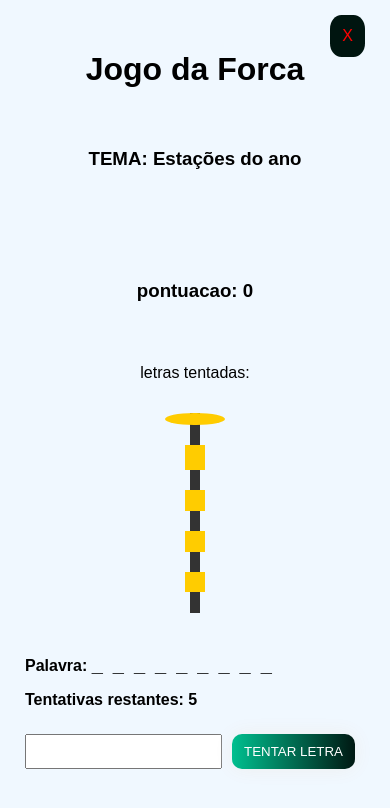
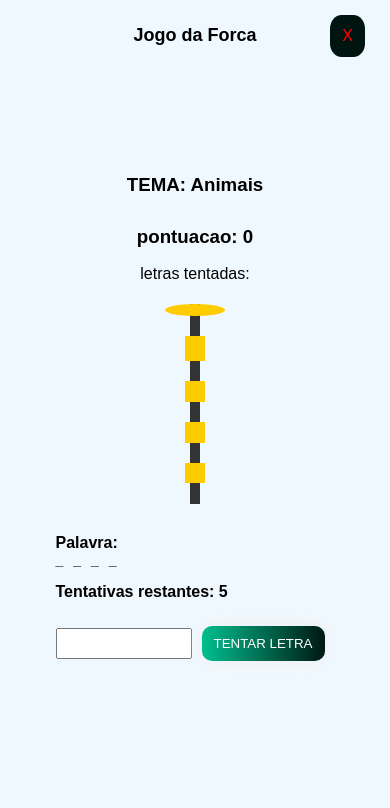
Before and after one commit to EduardoHenriGC/JogoDaForca, a Next.js app: page /forca in a window 390 px wide. Shown: the top 808 px of the page. Built offline with nearby package versions, Linux system fonts and the light colour scheme.

Commit message:
feat: melhorias na organizacao e att no @media

```diff
--- a/src/components/Forca/forcaObj.js
+++ b/src/components/Forca/forcaObj.js
@@ -57,7 +57,7 @@ function removerAcentos(palavra) {
     { palavra: "cinema", tema: "Entretenimento" },
     { palavra: "helicóptero", tema: "Transporte" },
     { palavra: "formiga", tema: "Animais" },
-    { palavra: "história em quadrinhos", tema: "Arte" },
+
     { palavra: "macarrão", tema: "Comida" },
     { palavra: "futebol americano", tema: "Esportes" },
     { palavra: "lua cheia", tema: "Astronomia" },
@@ -75,7 +75,7 @@ function removerAcentos(palavra) {
     { palavra: "frutas", tema: "Comida" },
     { palavra: "natação", tema: "Esportes" },
     { palavra: "nebulosa", tema: "Astronomia" },
-    { palavra: "parque de diversões", tema: "Lazer" },
+
     { palavra: "gato", tema: "Animais" },
     { palavra: "matemática", tema: "Educação" },
     { palavra: "pintura", tema: "Arte" },
@@ -94,7 +94,7 @@ function removerAcentos(palavra) {
     { palavra: "escultura", tema: "Arte" },
     { palavra: "hambúrguer", tema: "Comida" },
     { palavra: "ginástica", tema: "Esportes" },
-    { palavra: "estrela do mar", tema: "Astronomia" },
+
     { palavra: "praça", tema: "Lazer" },
     { palavra: "golfinho", tema: "Animais" },
     { palavra: "história antiga", tema: "Educação" },
--- a/src/components/Forca/index.js
+++ b/src/components/Forca/index.js
@@ -17,10 +17,12 @@ const Forca = () => {
     mensagemErro,
     mensagemParabenizacao,
     estadoJogo,
+    setEstadoJogo,
     reiniciarJogo,
     temaPalavra,
     pontuacao,
-    letrasTentadas
+    letrasTentadas,
+
 
 
 
@@ -30,7 +32,7 @@ const Forca = () => {
 
   return (
     <div className={styles.container}>
-      <Link className={styles.btnClose} href="/">X</Link>
+      <Link className={styles.btnClose} href="/" onClick={()=> reiniciarJogo()}>X</Link>
       <h1>Jogo da Forca</h1>
       <h3 className={estadoJogo == "derrota" ? styles.doff : ""}>TEMA: {temaPalavra}</h3>
       <h3>pontuacao: {pontuacao}</h3>
@@ -59,8 +61,8 @@ const Forca = () => {
 )}
 
       {estadoJogo === 'derrota' && (
-        <div>
-
+        <div className={styles.derrotaContent}>
+          <p className={styles.textDerrota}>Você perdeu.. HAHAHAH <span>ponha se no seu lugar!!</span></p>
           <button className={styles.btnJogarNovamente} onClick={reiniciarJogo}>Tentar novamente</button>
         </div>
       )}
--- a/src/components/PaginaInicial/index.js
+++ b/src/components/PaginaInicial/index.js
@@ -21,7 +21,7 @@ export default function PaginaInicial(){
                 <p>cada palavra certa vale 100 pontos.</p>
                 <p>não há acentos nas palavras apenas letras e espaços.</p>
                 <p>a tecla space conta como uma letra usado em palavras compostas.</p>
-                <p>são 15 palavras aleatorias.</p>
+                <p>são 15 palavras aleatórias.</p>
               </div>
             </div>
 
--- a/src/components/bonecoForca/index.js
+++ b/src/components/bonecoForca/index.js
@@ -17,7 +17,7 @@ const BonecoForca = ({ tentativasRestantes, estadoJogo  }) => {
   const partesVisiveis = partesCorpo.slice(0, tentativasRestantes);
 
   if (estadoJogo === 'derrota') {
-    return <p className={styles.textDerrota}>Você perdeu.. HAHAHAHAHAH MELHORE</p>;
+    return ;
   }
 
   return (
--- a/src/styles/boneco/bonecoForca.module.css
+++ b/src/styles/boneco/bonecoForca.module.css
@@ -63,11 +63,11 @@
 }
 
 
-.textDerrota{
 
-font-weight: bold;
+@media(max-width:281px){
 
 
-
-
+  .gibbet{
+    height: 130px;
+  }
 }
--- a/src/styles/index/index.module.css
+++ b/src/styles/index/index.module.css
@@ -46,8 +46,15 @@
 .palavraExibida{
 
     letter-spacing: 10px;
-    font-size: 20px;
+    font-size: 14px;
     text-transform: uppercase;
+    display: flex;
+
+
+
+
+
+
 
 }
 
@@ -86,13 +93,18 @@
         text-decoration: none;
       }
 
-
+    .derrotaContent{
+        display: flex;
+        flex-direction: column;
+        gap: 15px;
+        align-items: center;
+    }
 
 
 .btnJogarNovamente{
     background-image: linear-gradient(to right, #870000 0%, #190A05  51%, #870000  100%);
     margin: 10px;
-    padding: 15px 45px;
+    padding: 15px;
     text-align: center;
     text-transform: uppercase;
     transition: 0.5s;
@@ -102,6 +114,7 @@
     border-radius: 10px;
     display: block;
     cursor: pointer;
+    width: 200px;
   }
 
   .btnJogarNovamente:hover {
@@ -109,3 +122,109 @@
     color: #fff;
     text-decoration: none;
   }
+
+
+
+  @media(max-width:1281px){
+
+    .container{
+
+        gap: 0;
+    }
+
+    .container h3{
+        margin: 15px;
+    }
+
+    .input{
+
+        padding: 7px;
+    }
+    .container h1{
+
+        font-size: 18px;
+
+
+        position: absolute;
+        top: 25px;
+    }
+  }
+
+
+  @media(max-width:540px){
+
+    .container{
+        gap: 0px;
+    }
+
+      }
+
+
+      @media(max-width:412px){
+    .input{
+        padding: 6px;
+    }
+
+      }
+
+
+
+  @media(max-width:394px){
+
+    .input{
+        width: 120px;
+    }
+  }
+
+
+
+
+
+  @media(max-width:281px){
+
+
+    .container{
+
+        height: 100vh;
+    }
+
+    .container h1{
+
+        font-size: 16px;
+        margin-top: 15px;
+    }
+
+    .container h3{
+        margin-top: 15px;
+
+    }
+    .input{
+        padding: 5px;
+
+    }
+.letrasTentadas span{
+    font-size: 14px;
+}
+    .btnClose{
+
+        padding: 9px;
+        right: 12px;
+    }
+
+    .btnMain{
+        padding: 10px;
+        font-size: 12px;
+    }
+    .textDerrota{
+
+        font-weight: bold;
+        text-align: center;
+
+
+
+
+        }
+        .textDerrota span{display: block;
+        margin-top: 3px;}
+
+  }
```
Also changed, not shown: src/styles/PaginaInicial/paginaInicial.module.css (+34 -0 lines).
